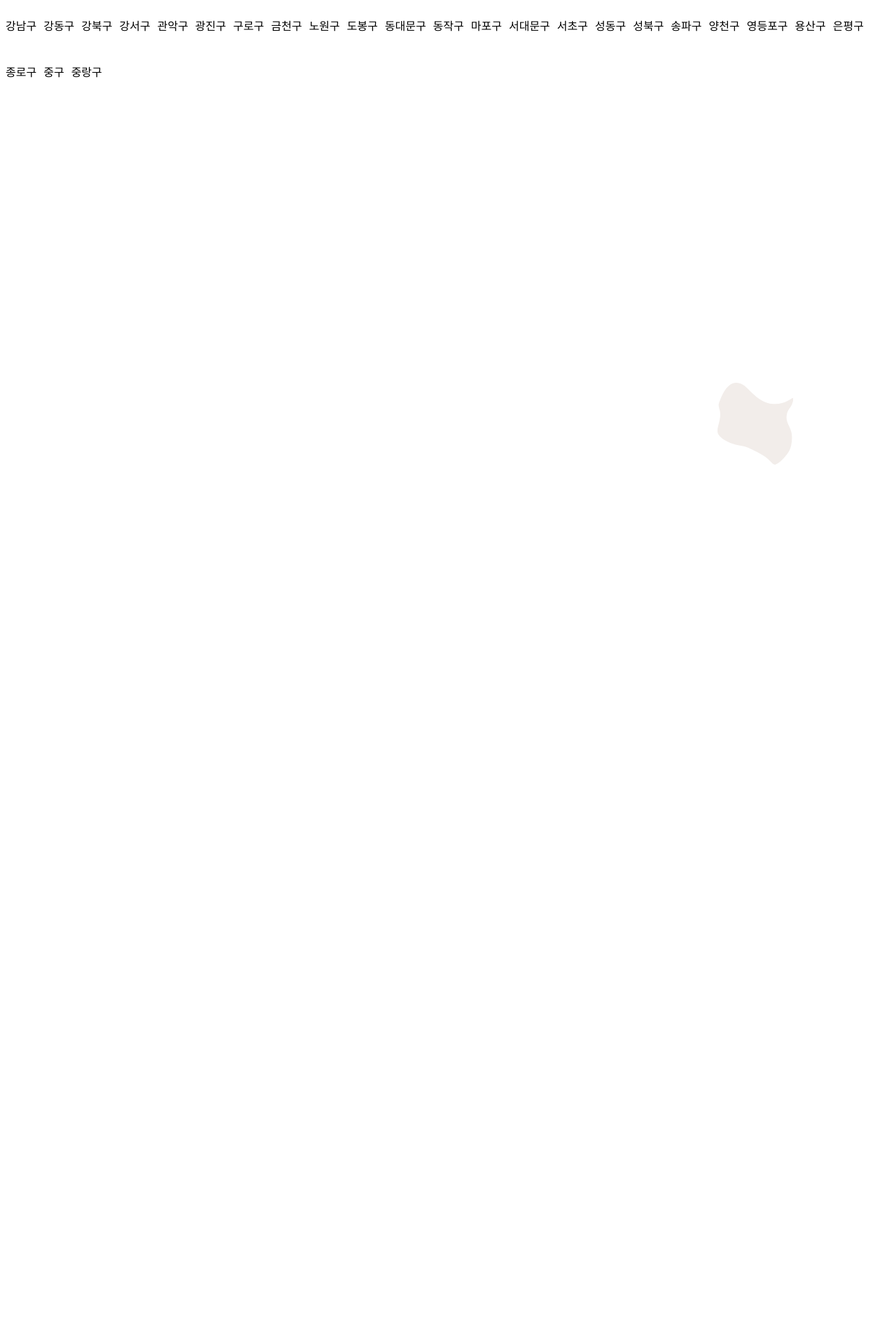
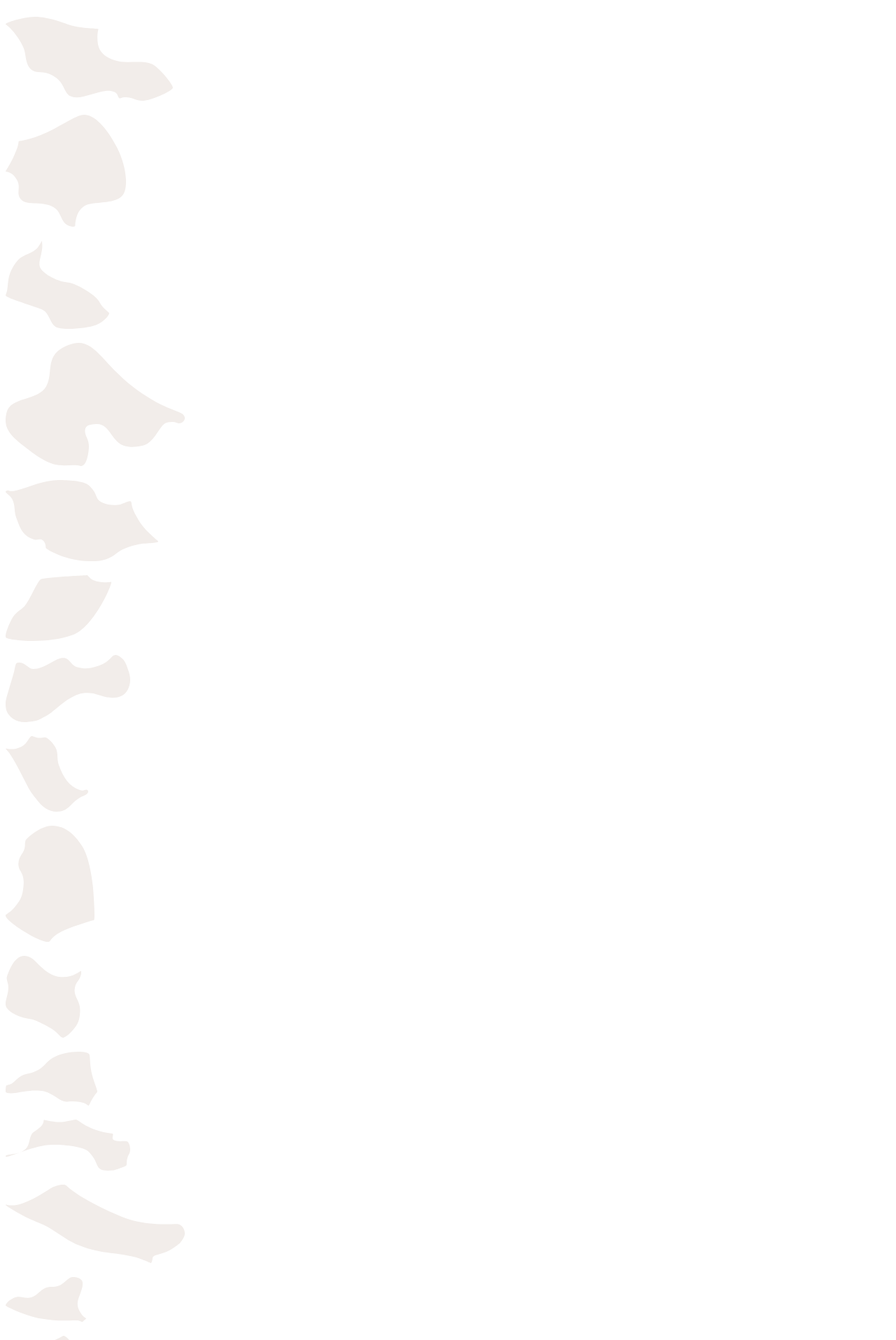
Before and after one commit to soheee-bae/FindingSeoul, a Next.js app: page / in a window 1280 px wide. Shown: the top 1915 px of the page at 70% size. Before the commit the page ends 800 px from the top, so only its background shows below. Built offline with nearby package versions, Linux system fonts and the light colour scheme.

Commit message:
added interface and data list for maps

```diff
--- a/src/app/home/page.tsx
+++ b/src/app/home/page.tsx
@@ -1,25 +1,12 @@
 "use client";
 
-import { SEOUL_DISTRICTS } from "@/data/districts";
 import styles from "@/app/home/home.module.scss";
-import DistrictContext from "@/contexts/districtsContext";
-import { useContext } from "react";
 import HomeMap from "@/components/homeMap/homeMap";
 
 export default function Home() {
-  const { stations, district, setDistrict, subwayLines } =
-    useContext(DistrictContext);
-
-  const onStationClick = () => {};
-
   return (
     <div className={styles.root}>
-      {SEOUL_DISTRICTS.map((district) => (
-        <p onClick={() => setDistrict(district)} key={district}>
-          {district}
-        </p>
-      ))}
-      {stations.length > 0 &&
+      {/* {stations.length > 0 &&
         stations.map((station) => (
           <p onClick={onStationClick} key={station}>
             {station}
@@ -27,7 +14,7 @@ export default function Home() {
         ))}
       {subwayLines.map((subway) => (
         <p key={subway}> {subway}</p>
-      ))}
+      ))} */}
       <HomeMap />
     </div>
   );
--- a/src/components/homeMap/homeMap.tsx
+++ b/src/components/homeMap/homeMap.tsx
@@ -1,13 +1,21 @@
 "use client";
 
 import styles from "@/components/homeMap/homeMap.module.scss";
-import { WholeMap, Dobonggu } from "@/icons/index";
+import DistrictContext from "@/contexts/districtsContext";
+import { SEOUL_DISTRICTS } from "@/data/districts";
+import { useContext } from "react";
 
 export default function HomeMap() {
+  const { stations, district, setDistrict, subwayLines } =
+    useContext(DistrictContext);
+
   return (
     <div className={styles.root}>
-      <WholeMap />
-      <Dobonggu />
+      {SEOUL_DISTRICTS.map((district) => (
+        <p onClick={() => setDistrict(district.name)} key={district.name}>
+          {district.mapImage}
+        </p>
+      ))}
     </div>
   );
 }
--- a/src/data/districts.ts
+++ /dev/null
@@ -1,27 +0,0 @@
-export const SEOUL_DISTRICTS: string[] = [
-  "강남구",
-  "강동구",
-  "강북구",
-  "강서구",
-  "관악구",
-  "광진구",
-  "구로구",
-  "금천구",
-  "노원구",
-  "도봉구",
-  "동대문구",
-  "동작구",
-  "마포구",
-  "서대문구",
-  "서초구",
-  "성동구",
-  "성북구",
-  "송파구",
-  "양천구",
-  "영등포구",
-  "용산구",
-  "은평구",
-  "종로구",
-  "중구",
-  "중랑구",
-];
--- /dev/null
+++ b/src/data/districts.tsx
@@ -0,0 +1,131 @@
+import {
+  Dobonggu,
+  Dongdaemungu,
+  Dongjakgu,
+  Eunpyeonggu,
+  Gangbukgu,
+  Gangdonggu,
+  Gangnamgu,
+  Ganseogu,
+  Geumcheongu,
+  Gurogu,
+  Gwanakgu,
+  Gwangjingu,
+  Jongnogu,
+  Junganggu,
+  Junggu,
+  Mapogu,
+  Nowongu,
+  Seochogu,
+  Seodaemungu,
+  Seongbukgu,
+  Seongdonggu,
+  Songpagu,
+  Yangcheongu,
+  Yeongdeungpogu,
+  Yongsangu,
+} from "@/icons";
+import { District } from "@/interfaces/district";
+
+export const SEOUL_DISTRICTS: District[] = [
+  {
+    name: "강남구",
+    mapImage: <Gangnamgu />,
+  },
+  {
+    name: "강동구",
+    mapImage: <Gangdonggu />,
+  },
+  {
+    name: "강북구",
+    mapImage: <Gangbukgu />,
+  },
+  {
+    name: "강서구",
+    mapImage: <Ganseogu />,
+  },
+  {
+    name: "관악구",
+    mapImage: <Gwanakgu />,
+  },
+  {
+    name: "광진구",
+    mapImage: <Gwangjingu />,
+  },
+  {
+    name: "구로구",
+    mapImage: <Gurogu />,
+  },
+  {
+    name: "금천구",
+    mapImage: <Geumcheongu />,
+  },
+  {
+    name: "노원구",
+    mapImage: <Nowongu />,
+  },
+  {
+    name: "도봉구",
+    mapImage: <Dobonggu />,
+  },
+  {
+    name: "동대문구",
+    mapImage: <Dongdaemungu />,
+  },
+  {
+    name: "동작구",
+    mapImage: <Dongjakgu />,
+  },
+  {
+    name: "마포구",
+    mapImage: <Mapogu />,
+  },
+  {
+    name: "서대문구",
+    mapImage: <Seodaemungu />,
+  },
+  {
+    name: "서초구",
+    mapImage: <Seochogu />,
+  },
+  {
+    name: "성동구",
+    mapImage: <Seongdonggu />,
+  },
+  {
+    name: "성북구",
+    mapImage: <Seongbukgu />,
+  },
+  {
+    name: "송파구",
+    mapImage: <Songpagu />,
+  },
+  {
+    name: "양천구",
+    mapImage: <Yangcheongu />,
+  },
+  {
+    name: "영등포구",
+    mapImage: <Yeongdeungpogu />,
+  },
+  {
+    name: "용산구",
+    mapImage: <Yongsangu />,
+  },
+  {
+    name: "은평구",
+    mapImage: <Eunpyeonggu />,
+  },
+  {
+    name: "종로구",
+    mapImage: <Jongnogu />,
+  },
+  {
+    name: "중구",
+    mapImage: <Junggu />,
+  },
+  {
+    name: "중랑구",
+    mapImage: <Junganggu />,
+  },
+];
--- /dev/null
+++ b/src/interfaces/district.tsx
@@ -0,0 +1,6 @@
+import { ReactNode } from "react";
+
+export interface District {
+  name: string;
+  mapImage: ReactNode;
+}
```
Also changed, not shown: src/icons/index.ts (+25 -0 lines).
